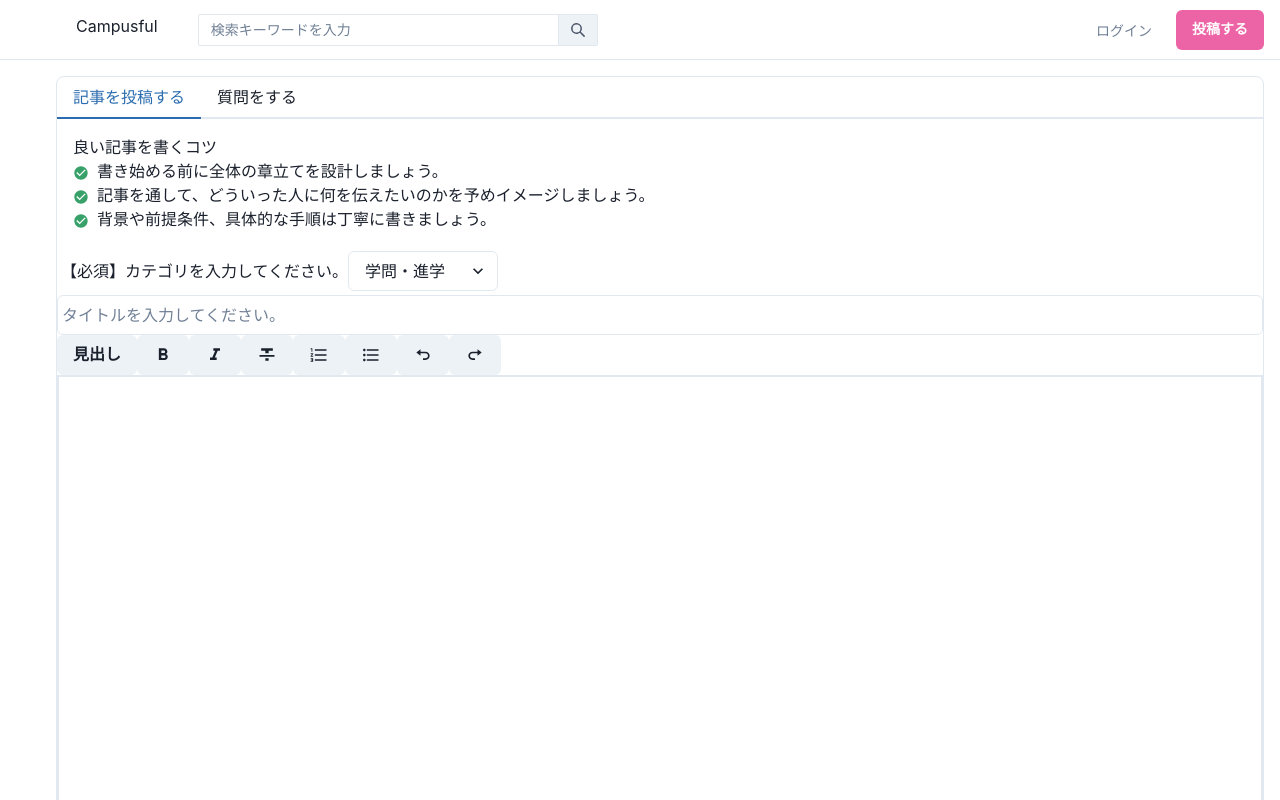
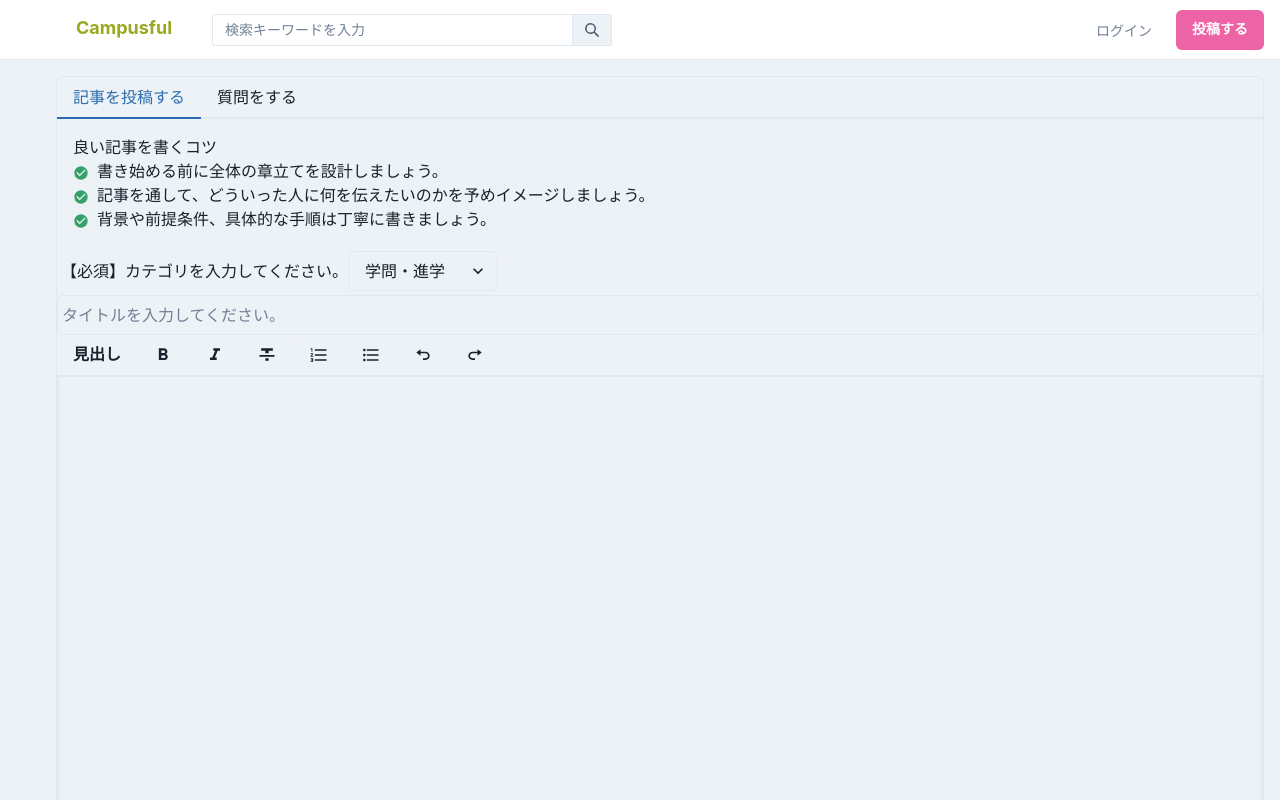
Before and after one commit to michiokoyama/campusful, a React (Create React App) app in the folder web/frontend/: page /articles/post in a window 1280 px wide. Shown: the top 800 px of the page. Built offline with nearby package versions, Linux system fonts and the light colour scheme.

Commit message:
Design: 背景を薄いグレーに変更する

```diff
--- a/web/frontend/src/components/common/Header.tsx
+++ b/web/frontend/src/components/common/Header.tsx
@@ -42,7 +42,7 @@ const HeaderBase = ({children}: {children: ReactNode}) => {
   const { isOpen, onToggle, onClose } = useDisclosure();
 
   return (
-    <Box>
+    <Box bg={'gray.100'}>
       <Flex
         bg={useColorModeValue('white', 'gray.800')}
         color={useColorModeValue('gray.600', 'white')}
@@ -75,7 +75,10 @@ const HeaderBase = ({children}: {children: ReactNode}) => {
               textAlign={useBreakpointValue({ base: 'center', md: 'left' })}
               fontFamily={'heading'}
               marginLeft={{md: '60px', sm: '0px'}}
-              color={useColorModeValue('gray.800', 'white')}>
+              color={useColorModeValue('#98a820', 'white')}
+              fontWeight={'bold'}
+              fontSize={'lg'}
+            >
               Campusful
             </Text>
           </Link>
--- a/web/frontend/src/pages/top/routes/Top.tsx
+++ b/web/frontend/src/pages/top/routes/Top.tsx
@@ -5,6 +5,7 @@ import {
   ChakraStyledOptions,
   Flex,
   useDisclosure,
+  useColorModeValue,
 } from '@chakra-ui/react'
 import { Header } from '../../../components/common/Header';
 import { useArticleLists } from '../hooks/useArticleList'
@@ -28,15 +29,14 @@ const MainContents = () => {
   const { isOpen, onToggle, onClose } = useDisclosure();
   const { data } = useArticleLists()
   return (<>
-    {/* <SearchBox /> */}
-    <Flex>
+    <Flex bg={'gray.100'}>
       <Box w={{sm: '0px', md: '250px'}}>
         <SidebarContent
           onClose={() => onClose}
           display={{ base: 'none', md: 'block' }}
         />
       </Box>
-      <Box w={{sm: '800px', md: '650px'}}>
+      <Box w={{sm: '800px', md: '650px'}} bg={'white'}>
         {data?.articles.map((prop) => (
             <ArticleLists {...prop} />
         ))}
```
